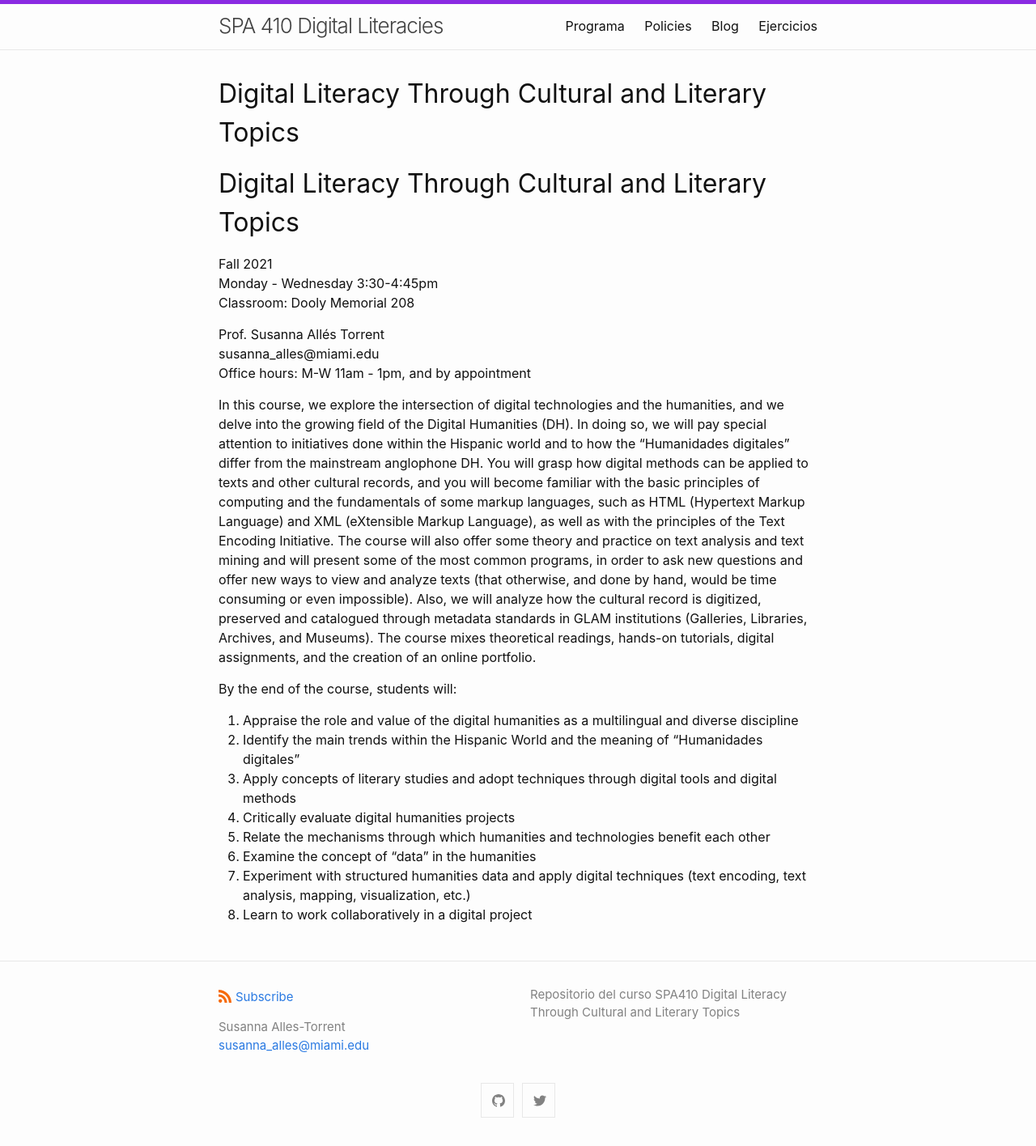
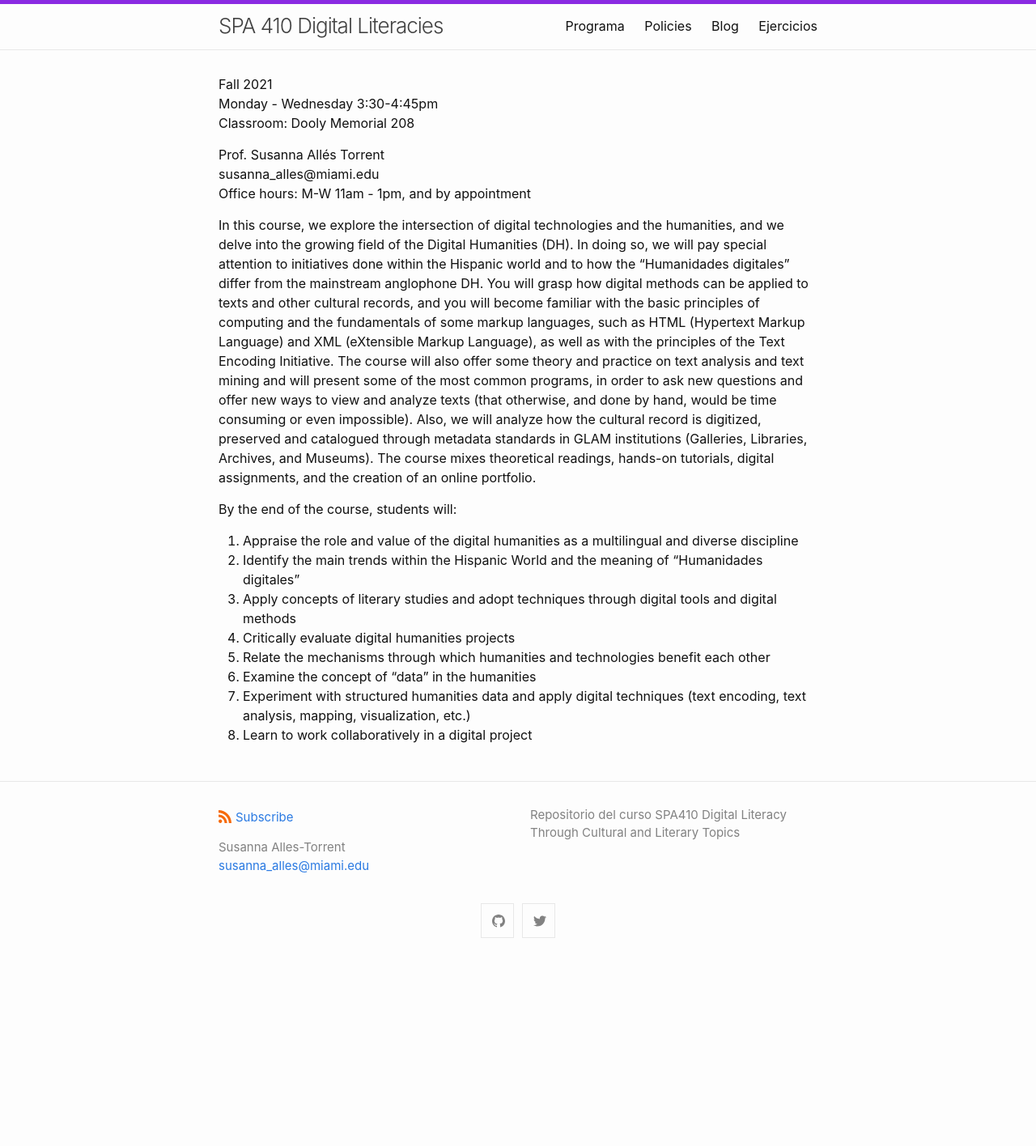
Before and after one commit to susannalles/SPA410, a Jekyll site: the page built from index.md, in a window 1280 px wide. Shown: the whole page at 81% size. Built offline with Jekyll 4.4.1, drawn with Linux system fonts in a browser that asks for light colours; our own code applies the rules of GitHub Pages for plain Markdown files; after the commit the page ends 1194 px from its top, so only the background shows below that.

Commit message:
Update index.md

```diff
--- a/index.md
+++ b/index.md
@@ -5,8 +5,6 @@
 #
 layout: home
 ---
-
-# Digital Literacy Through Cultural and Literary Topics
 
 Fall 2021 \
 Monday - Wednesday 3:30-4:45pm\
```
